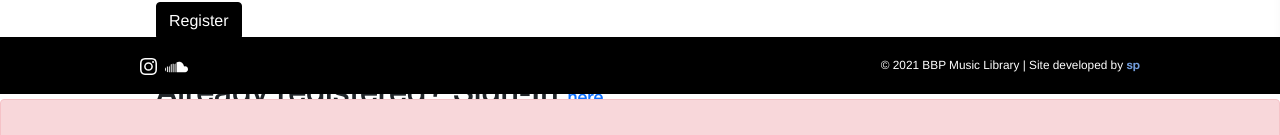
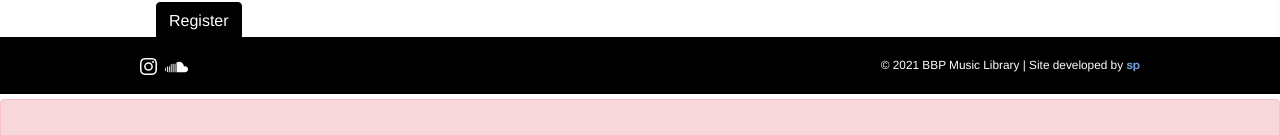
Before and after one commit to mrstevedev/bbpmusiclibrary, a Next.js app: page /register in a window 1280 px wide. Shown: the part 706-841 px from the top of the page. Built offline with nearby package versions, Linux system fonts and the light colour scheme.

Commit message:
Moved from inline styles

```diff
--- a/styles/Register.module.scss
+++ b/styles/Register.module.scss
@@ -29,7 +29,10 @@
     }
 }
 
-.Register__link {
+.Register__signIn {
     max-width: 400px;
     font-size: 1.1rem;
-}
+    .Register__link {
+        color: #5782bf;
+    }
+ }
```
